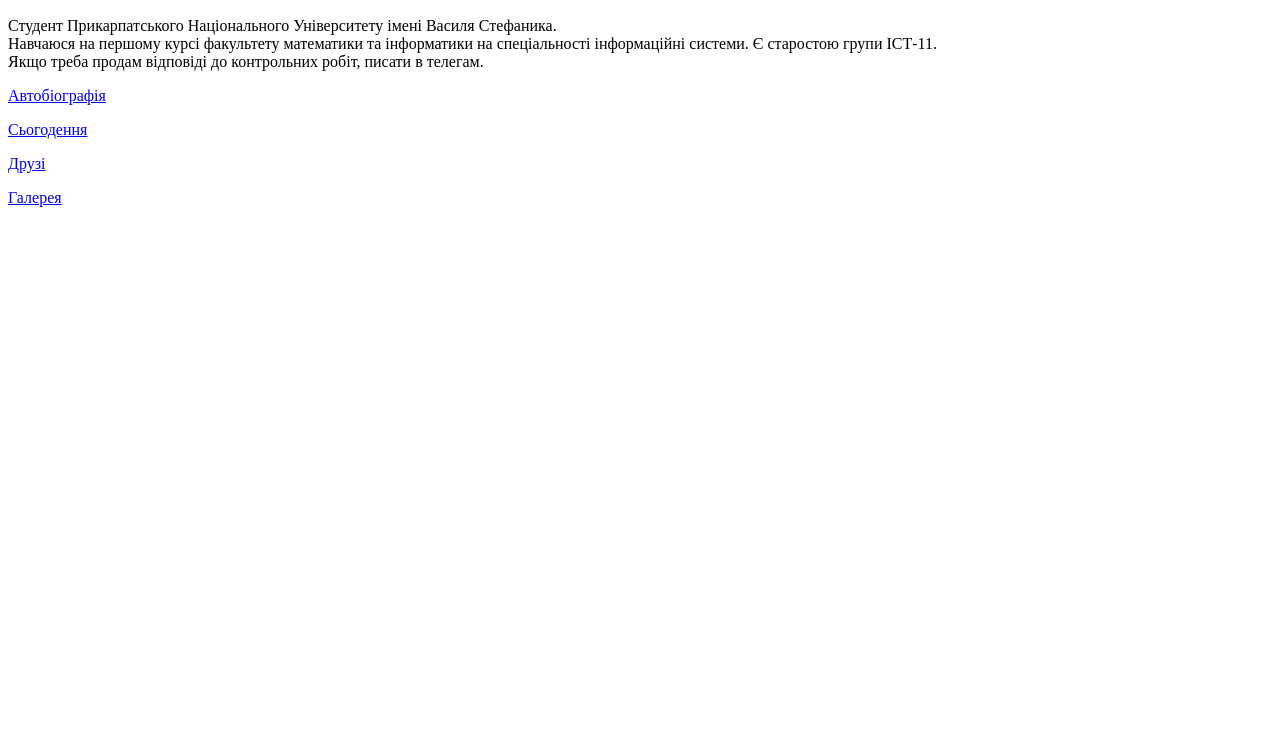
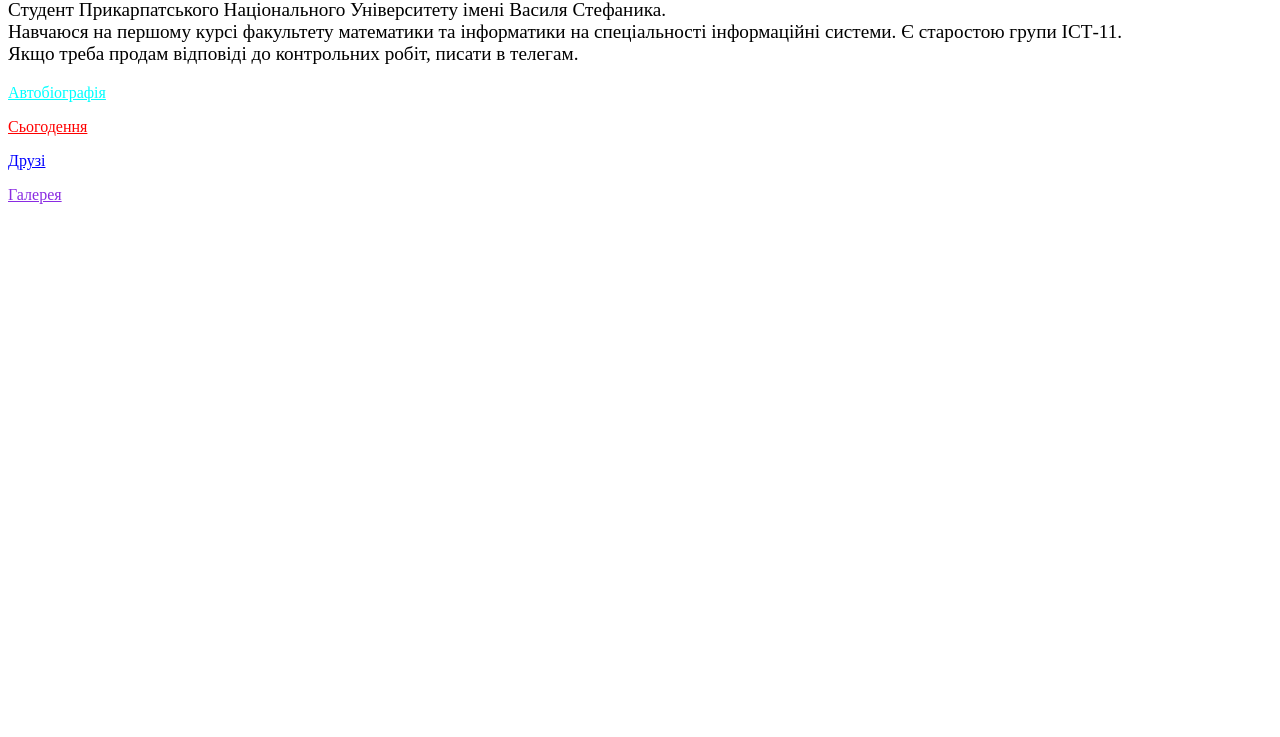
Before and after one commit to Garik063/viruyu4yi.github.io, a plain HTML site: page index.html in a window 1280 px wide. Shown: the part 63-800 px from the top of the page. Drawn offline with Linux system fonts and the light colour scheme.

Commit message:
Add css for html

```diff
--- a/index.html
+++ b/index.html
@@ -3,13 +3,27 @@
 <head>
     <meta charset="UTF-8">
     <title>Title</title>
+    <style>
+        h1{text-align: center; font-size: 24px;}
+        div{font-size: 120%;}
+        .silka1{color: aqua;}
+        a.silka1:visited{color: chocolate;}
+        .silka2{color:red;}
+        a.silka2:visited{color: yellow;}
+        .silka3{color: blue;}
+        a.silka3:visited{color: brown;}
+        .silka4{color: blueviolet;}
+        a.silka4:visited{color: black;}
+    </style>
 </head>
 <body>
 <h1>Персональна сторінка Вітер Святослав Сергійович</h1>
-<p>Студент Прикарпатського Національного Університету імені Василя Стефаника.<br> Навчаюся на першому курсі факультету математики та інформатики на спеціальності інформаційні системи. Є старостою групи ІСТ-11.<br> Якщо треба продам відповіді до контрольних робіт, писати в телегам.</p>
-<p> <a href = "biography.html" > Автобіографія </a> </p>
-<p> <a href = "novadays.html" > Сьогодення </a> </p>
-<p> <a href = "friends.html" > Друзі </a> </p>
-<p> <a href = "gallery.html" > Галерея </a> </p>
+<div><p>Студент Прикарпатського Національного Університету імені Василя Стефаника.<br>
+    Навчаюся на першому курсі факультету математики та інформатики на спеціальності інформаційні системи. Є старостою групи ІСТ-11.<br>
+    Якщо треба продам відповіді до контрольних робіт, писати в телегам.</p></div>
+<p> <a class="silka1" href = "biography.html" > Автобіографія </a> </p>
+<p> <a class="silka2" href = "novadays.html" > Сьогодення </a> </p>
+<p> <a class="silka3" href = "friends.html" > Друзі </a> </p>
+<p> <a class="silka4" href = "gallery.html" > Галерея </a> </p>
 </body>
 </html>
```
